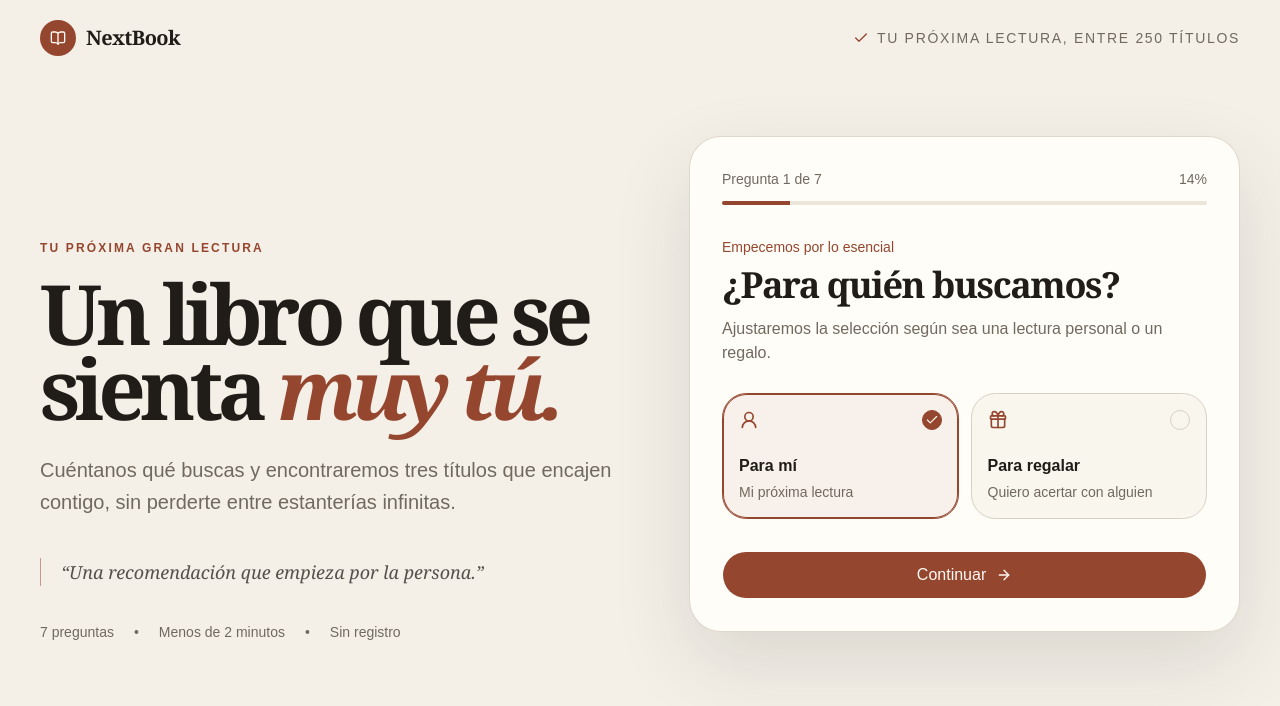
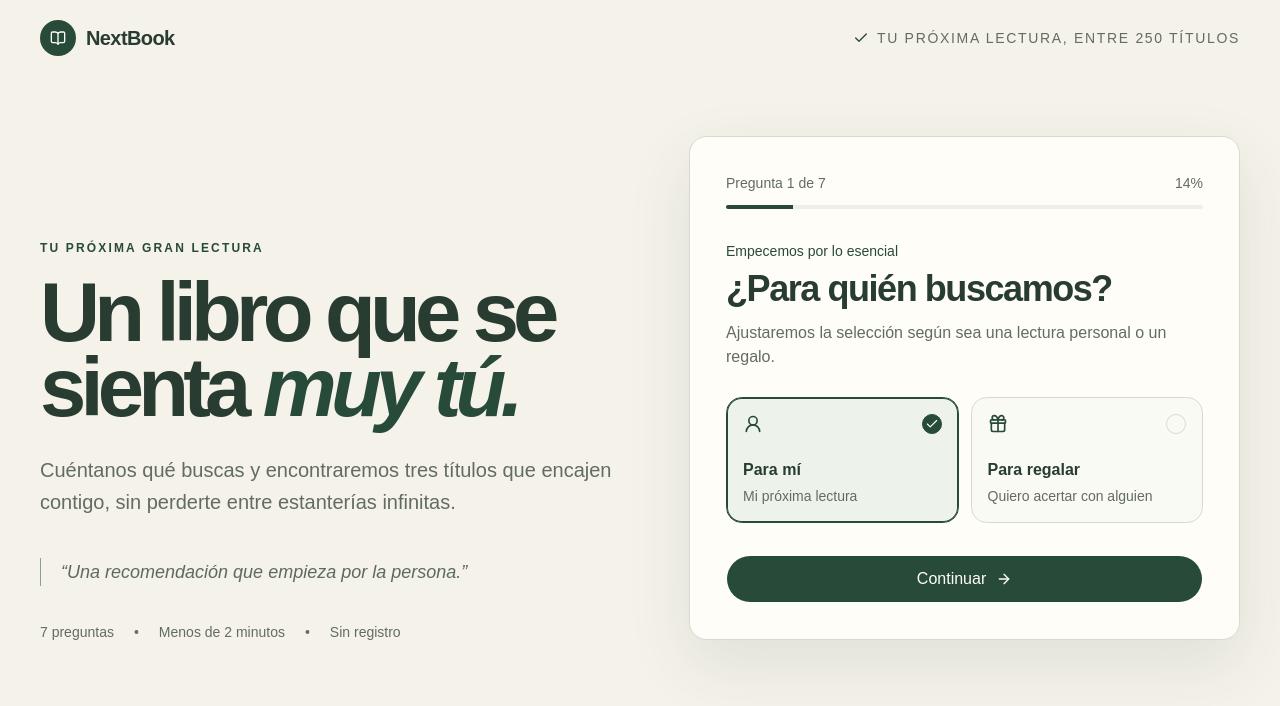
Before and after one commit to GinesN/NextBook, a React (Vite) app: page / in a window 1280 px wide. Shown: the top 706 px of the page. Built offline with nearby package versions, Linux system fonts and the light colour scheme.

Commit message:
Restyle questionnaire to match landing palette

```diff
--- a/app/globals.css
+++ b/app/globals.css
@@ -1,6 +1,7 @@
 @import 'tailwindcss';
 @import 'tw-animate-css';
 @import 'shadcn/tailwind.css';
+@import url('https://fonts.googleapis.com/css2?family=DM+Sans:wght@400;500;600;700&family=Manrope:wght@400;500;600;700&display=swap');
 
 @custom-variant dark (&:is(.dark *));
 
@@ -23,8 +24,8 @@
   --color-border: var(--border);
   --color-input: var(--input);
   --color-ring: var(--ring);
-  --font-sans: Arial, Helvetica, sans-serif;
-  --font-heading: Georgia, 'Times New Roman', serif;
+  --font-sans: 'DM Sans', Arial, sans-serif;
+  --font-heading: Manrope, Arial, sans-serif;
   --radius-sm: calc(var(--radius) * .6);
   --radius-md: calc(var(--radius) * .8);
   --radius-lg: var(--radius);
@@ -34,46 +35,46 @@
 }
 
 :root {
-  --background: #f4f0e8;
-  --foreground: #201d19;
+  --background: #f5f2e9;
+  --foreground: #283c31;
   --card: #fffdf8;
-  --card-foreground: #201d19;
+  --card-foreground: #283c31;
   --popover: #fffdf8;
-  --popover-foreground: #201d19;
-  --primary: #95462f;
-  --primary-foreground: #fffaf5;
-  --secondary: #e8e1d6;
-  --secondary-foreground: #2f2a24;
-  --muted: #ebe5da;
-  --muted-foreground: #71695f;
-  --accent: #d8e2cd;
-  --accent-foreground: #26351f;
+  --popover-foreground: #283c31;
+  --primary: #284a39;
+  --primary-foreground: #fffdf8;
+  --secondary: #e7ebdf;
+  --secondary-foreground: #283c31;
+  --muted: #edf0e8;
+  --muted-foreground: #626c61;
+  --accent: #e7ebdf;
+  --accent-foreground: #284a39;
   --destructive: #b42318;
-  --border: #d8d0c4;
-  --input: #d8d0c4;
-  --ring: #b86449;
-  --radius: .85rem;
+  --border: #d7dbcf;
+  --input: #d7dbcf;
+  --ring: #b96546;
+  --radius: .7rem;
 }
 
 .dark {
-  --background: #191715;
-  --foreground: #f6f0e6;
-  --card: #24211e;
-  --card-foreground: #f6f0e6;
-  --popover: #24211e;
-  --popover-foreground: #f6f0e6;
-  --primary: #d98d70;
-  --primary-foreground: #23140f;
-  --secondary: #332e29;
-  --secondary-foreground: #f6f0e6;
-  --muted: #302b27;
-  --muted-foreground: #bdb3a7;
-  --accent: #374230;
-  --accent-foreground: #edf5e8;
+  --background: #1d2d24;
+  --foreground: #f5f2e9;
+  --card: #263c30;
+  --card-foreground: #f5f2e9;
+  --popover: #263c30;
+  --popover-foreground: #f5f2e9;
+  --primary: #9cb38d;
+  --primary-foreground: #173021;
+  --secondary: #314638;
+  --secondary-foreground: #f5f2e9;
+  --muted: #2b4033;
+  --muted-foreground: #c2cbbd;
+  --accent: #3b543f;
+  --accent-foreground: #edf2e9;
   --destructive: #f97066;
-  --border: #443d37;
-  --input: #443d37;
-  --ring: #d98d70;
+  --border: #49604c;
+  --input: #49604c;
+  --ring: #b96546;
 }
 
 @layer base {
@@ -85,16 +86,16 @@
 
 @layer components {
   .eyebrow { @apply text-xs font-semibold uppercase tracking-[.18em] text-primary; }
-  .question-shell { @apply relative self-start rounded-[2rem] border border-border/80 bg-card p-6 shadow-[0_30px_80px_rgba(45,35,27,.12)] sm:p-8 lg:mt-5; }
-  .question-shell::before { content: ''; @apply pointer-events-none absolute -inset-10 -z-10 rounded-full blur-2xl; background: radial-gradient(circle, rgba(180,91,64,.16), transparent 66%); }
-  .choice-card { @apply relative rounded-2xl border border-border bg-background/55 p-4 text-left transition-all hover:-translate-y-0.5 hover:border-primary/45 hover:bg-card focus-visible:outline-none focus-visible:ring-3 focus-visible:ring-ring/30 disabled:pointer-events-none disabled:opacity-40; }
-  .choice-card--selected { @apply border-primary bg-primary/7 shadow-[inset_0_0_0_1px_var(--primary)]; }
+  .question-shell { @apply relative self-start rounded-[1.1rem] border border-border bg-card p-6 shadow-[0_24px_65px_rgba(40,74,57,.10)] sm:p-9 lg:mt-5; }
+  .question-shell::before { content: ''; @apply pointer-events-none absolute -inset-10 -z-10 rounded-full blur-2xl; background: radial-gradient(circle, rgba(40,74,57,.13), transparent 66%); }
+  .choice-card { @apply relative rounded-xl border border-border bg-[#f9faf3] p-4 text-left transition-all hover:-translate-y-0.5 hover:border-primary/60 hover:bg-card focus-visible:outline-none focus-visible:ring-3 focus-visible:ring-ring/30 disabled:pointer-events-none disabled:opacity-40; }
+  .choice-card--selected { @apply border-primary bg-[#edf3ea] shadow-[inset_0_0_0_1px_var(--primary)]; }
   .choice-card--compact { @apply min-h-15 pr-11 font-medium; }
   .choice-dot { @apply absolute right-4 top-4 grid size-5 place-items-center rounded-full border border-border text-transparent; }
   .choice-dot--selected { @apply border-primary bg-primary text-primary-foreground; }
   .range-control { accent-color: var(--primary); }
   .result-card { transition: transform .25s ease, box-shadow .25s ease; }
-  .result-card:hover { transform: translateY(-4px); box-shadow: 0 26px 55px rgba(45,35,27,.12); }
+  .result-card:hover { transform: translateY(-4px); box-shadow: 0 26px 55px rgba(40,74,57,.14); }
 }
 
-::selection { background: #d7b7a9; color: #201d19; }
+::selection { background: #cddbc6; color: #283c31; }
--- a/components/nextbook-app.tsx
+++ b/components/nextbook-app.tsx
@@ -32,7 +32,7 @@ const initialProfile: ReaderProfile = {
 };
 
 const difficultyLabels = ['Muy ligera', 'Accesible', 'Intermedia', 'Exigente', 'Muy exigente'];
-const accentClasses = ['bg-[#9a4c36]', 'bg-[#536849]', 'bg-[#3f5366]'];
+const accentClasses = ['bg-[#284a39]', 'bg-[#7e9373]', 'bg-[#b96546]'];
 const siteBasePath = import.meta.env.BASE_URL;
 
 export default function Home() {
@@ -181,7 +181,7 @@ function Question({ step, profile, update, toggleInterest }: QuestionProps) {
 
   if (step === 1) return (
     <QuestionFrame kicker="El lector" title="¿Qué edad tiene?" description="Solo la usamos para descartar títulos que no correspondan a su franja de edad.">
-      <div className="rounded-2xl border border-border bg-background/50 p-5 sm:p-6">
+      <div className="rounded-xl border border-border bg-[#f9faf3] p-5 sm:p-6">
         <div className="flex items-end justify-between gap-4"><span className="font-heading text-4xl font-semibold">{profile.age}</span><span className="text-sm font-medium text-primary">años</span></div>
         <input className="range-control mt-6 w-full" aria-label="Edad del lector" type="range" min="5" max="100" step="1" value={profile.age} onChange={(event) => update('age', Number(event.target.value))} />
         <div className="mt-3 flex justify-between text-xs text-muted-foreground"><span>5 años</span><span>100 años</span></div>
@@ -216,7 +216,7 @@ function Question({ step, profile, update, toggleInterest }: QuestionProps) {
 
   if (step === 5) return (
     <QuestionFrame kicker="El ritmo" title="¿Qué dificultad buscas?" description="Desde una lectura muy ligera hasta un libro que pida toda tu atención.">
-      <div className="rounded-2xl border border-border bg-background/50 p-5 sm:p-6">
+      <div className="rounded-xl border border-border bg-[#f9faf3] p-5 sm:p-6">
         <div className="flex items-end justify-between gap-4"><span className="font-heading text-4xl font-semibold">{profile.difficulty}</span><span className="text-sm font-medium text-primary">{difficultyLabels[profile.difficulty - 1]}</span></div>
         <input className="range-control mt-6 w-full" aria-label="Dificultad" type="range" min="1" max="5" step="1" value={profile.difficulty} onChange={(event) => update('difficulty', Number(event.target.value))} />
         <div className="mt-3 flex justify-between text-xs text-muted-foreground"><span>Ligera</span><span>Exigente</span></div>
@@ -226,7 +226,7 @@ function Question({ step, profile, update, toggleInterest }: QuestionProps) {
 
   return (
     <QuestionFrame kicker="Último detalle" title="¿Cuál es el presupuesto?" description="Solo mostraremos libros que entren en este límite.">
-      <div className="rounded-2xl border border-border bg-background/50 p-5 sm:p-6">
+      <div className="rounded-xl border border-border bg-[#f9faf3] p-5 sm:p-6">
         <div className="flex items-end justify-between gap-4"><span className="font-heading text-4xl font-semibold">{profile.budget === null ? 'Sin límite' : `${profile.budget} €`}</span><span className="text-sm text-muted-foreground">por libro</span></div>
         <input className="range-control mt-6 w-full disabled:opacity-35" aria-label="Presupuesto máximo" type="range" min="10" max="30" step="1" disabled={profile.budget === null} value={profile.budget ?? 30} onChange={(event) => update('budget', Number(event.target.value))} />
         <div className="mt-3 flex justify-between text-xs text-muted-foreground"><span>10 €</span><span>30 €</span></div>
```
